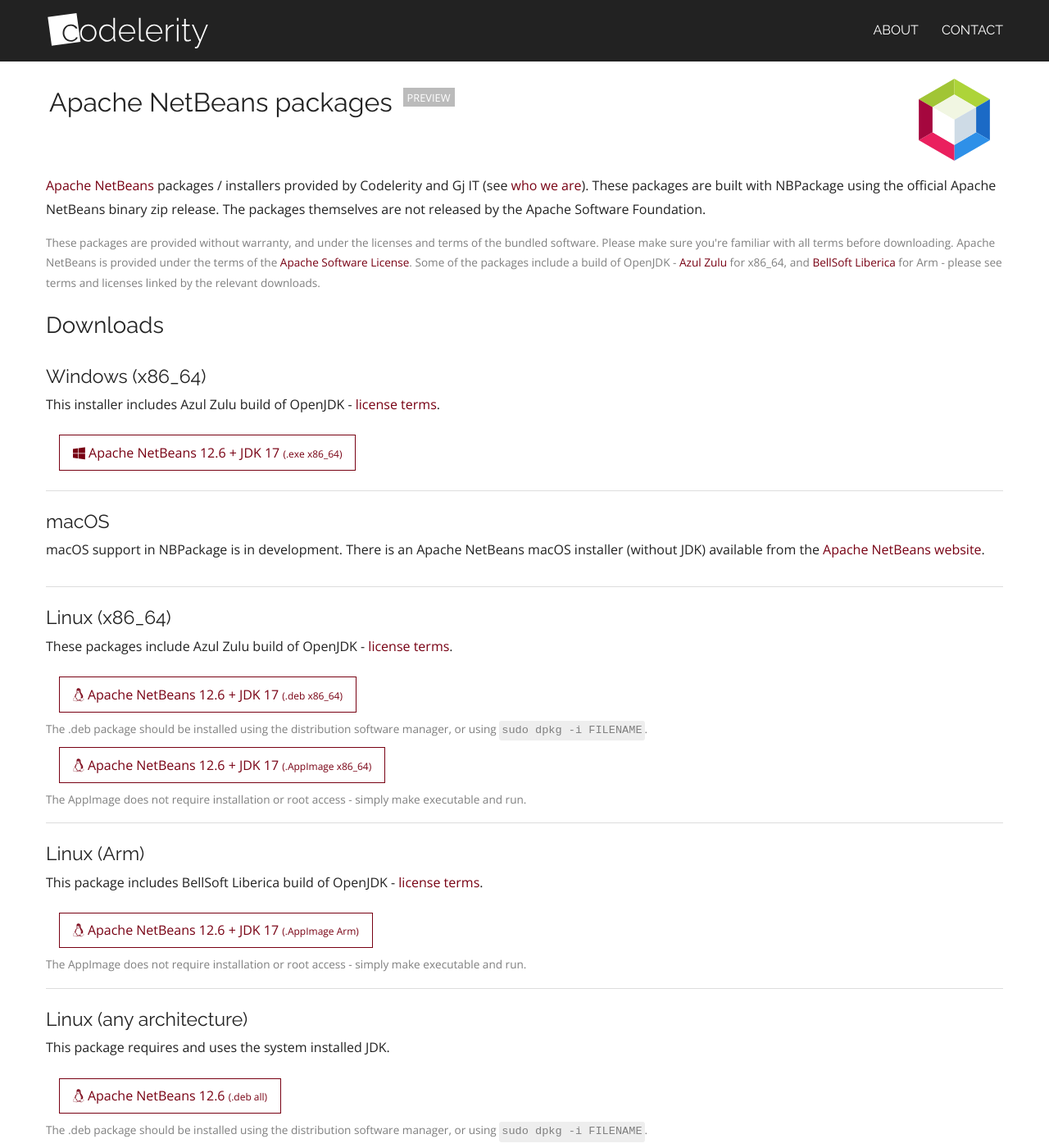
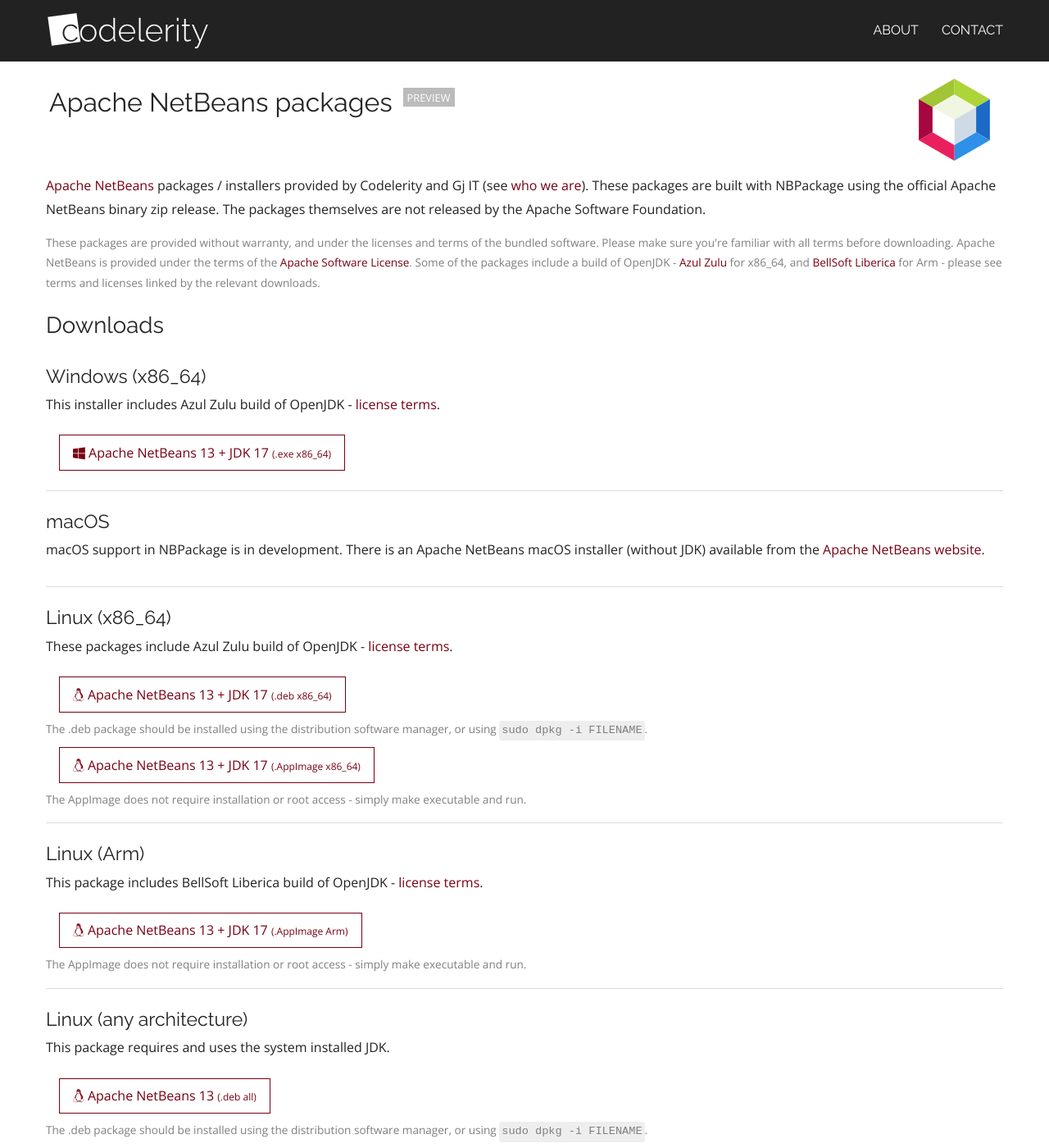
Before and after one commit to neilcsmith-net/codelerity-com-deploy, a Jekyll site: the page built from netbeans.html, in a window 1280 px wide and 1400 px high. Shown: the whole window at 82% size. Built offline with Jekyll 4.4.1, drawn with Linux system fonts in a browser that asks for light colours; nearby versions of some CDN libraries; comment, search, counter and statistics services are not loaded.

Commit message:
Update NetBeans page for Apache NetBeans 13 installers.

```diff
--- a/netbeans.html
+++ b/netbeans.html
@@ -29,10 +29,10 @@
   <section class="download-arch">
     <h3>Windows (x86_64)</h3>
     <p>This installer includes Azul Zulu build of OpenJDK -
-      <a href="https://docs.azul.com/core/tpls/october-2021/zulu17_tpl.html">license terms</a>.</p>
-    <div><a href="https://github.com/codelerity/netbeans-installers/releases/download/v12.6-build1/Apache_NetBeans-12.6.exe"
+      <a href="https://docs.azul.com/core/tpls/january-2022/zulu17_tpl.html">license terms</a>.</p>
+    <div><a href="https://github.com/codelerity/netbeans-installers/releases/download/v13-build1/Apache-NetBeans-13.exe"
             class="btn"><i class="fa fa-windows"></i>
-        Apache NetBeans 12.6 + JDK 17
+        Apache NetBeans 13 + JDK 17
         <span class="type-arch">(.exe x86_64)</span></a></div>
   </section>
   <section class="download-arch">
@@ -44,16 +44,16 @@
   <section class="download-arch">
     <h3>Linux (x86_64)</h3>
     <p>These packages include Azul Zulu build of OpenJDK -
-      <a href="https://docs.azul.com/core/tpls/october-2021/zulu17_tpl.html">license terms</a>.</p>
-    <div><a href="https://github.com/codelerity/netbeans-installers/releases/download/v12.6-build1/apache-netbeans_12.6-1_amd64.deb"
+      <a href="https://docs.azul.com/core/tpls/january-2022/zulu17_tpl.html">license terms</a>.</p>
+    <div><a href="https://github.com/codelerity/netbeans-installers/releases/download/v13-build1/apache-netbeans_13-1_amd64.deb"
             class="btn"><i class="fa fa-linux"></i>
-        Apache NetBeans 12.6 + JDK 17
+        Apache NetBeans 13 + JDK 17
         <span class="type-arch">(.deb x86_64)</span></a></div>
     <aside>The .deb package should be installed using the distribution software manager,
       or using <code>sudo dpkg -i FILENAME</code>.</aside>
-    <div><a href="https://github.com/codelerity/netbeans-installers/releases/download/v12.6-build1/Apache_NetBeans-12.6-x86_64.AppImage"
+    <div><a href="https://github.com/codelerity/netbeans-installers/releases/download/v13-build1/Apache_NetBeans-13-x86_64.AppImage"
             class="btn"><i class="fa fa-linux"></i>
-        Apache NetBeans 12.6 + JDK 17
+        Apache NetBeans 13 + JDK 17
         <span class="type-arch">(.AppImage x86_64)</span></a></div>
     <aside>The AppImage does not require installation or root access - simply make executable and run.</aside>
   </section>
@@ -61,18 +61,18 @@
     <h3>Linux (Arm)</h3>
     <p>This package includes BellSoft Liberica build of OpenJDK -
       <a href="https://bell-sw.com/liberica_eula/">license terms</a>.</p>
-    <div><a href="https://github.com/codelerity/netbeans-installers/releases/download/v12.6-build1/Apache_NetBeans-12.6-arm.AppImage"
+    <div><a href="https://github.com/codelerity/netbeans-installers/releases/download/v13-build1/Apache_NetBeans-13-arm.AppImage"
             class="btn"><i class="fa fa-linux"></i>
-        Apache NetBeans 12.6 + JDK 17
+        Apache NetBeans 13 + JDK 17
         <span class="type-arch">(.AppImage Arm)</span></a></div>
     <aside>The AppImage does not require installation or root access - simply make executable and run.</aside>
   </section>
   <section class="download-arch">
     <h3>Linux (any architecture)</h3>
     <p>This package requires and uses the system installed JDK.</p>
-    <div><a href="https://github.com/codelerity/netbeans-installers/releases/download/v12.6-build1/apache-netbeans_12.6-1_all.deb"
+    <div><a href="https://github.com/codelerity/netbeans-installers/releases/download/v13-build1/apache-netbeans_13-1_all.deb"
             class="btn"><i class="fa fa-linux"></i>
-        Apache NetBeans 12.6
+        Apache NetBeans 13
         <span class="type-arch">(.deb all)</span></a></div>
     <aside>The .deb package should be installed using the distribution software manager,
       or using <code>sudo dpkg -i FILENAME</code>.</aside>
```
